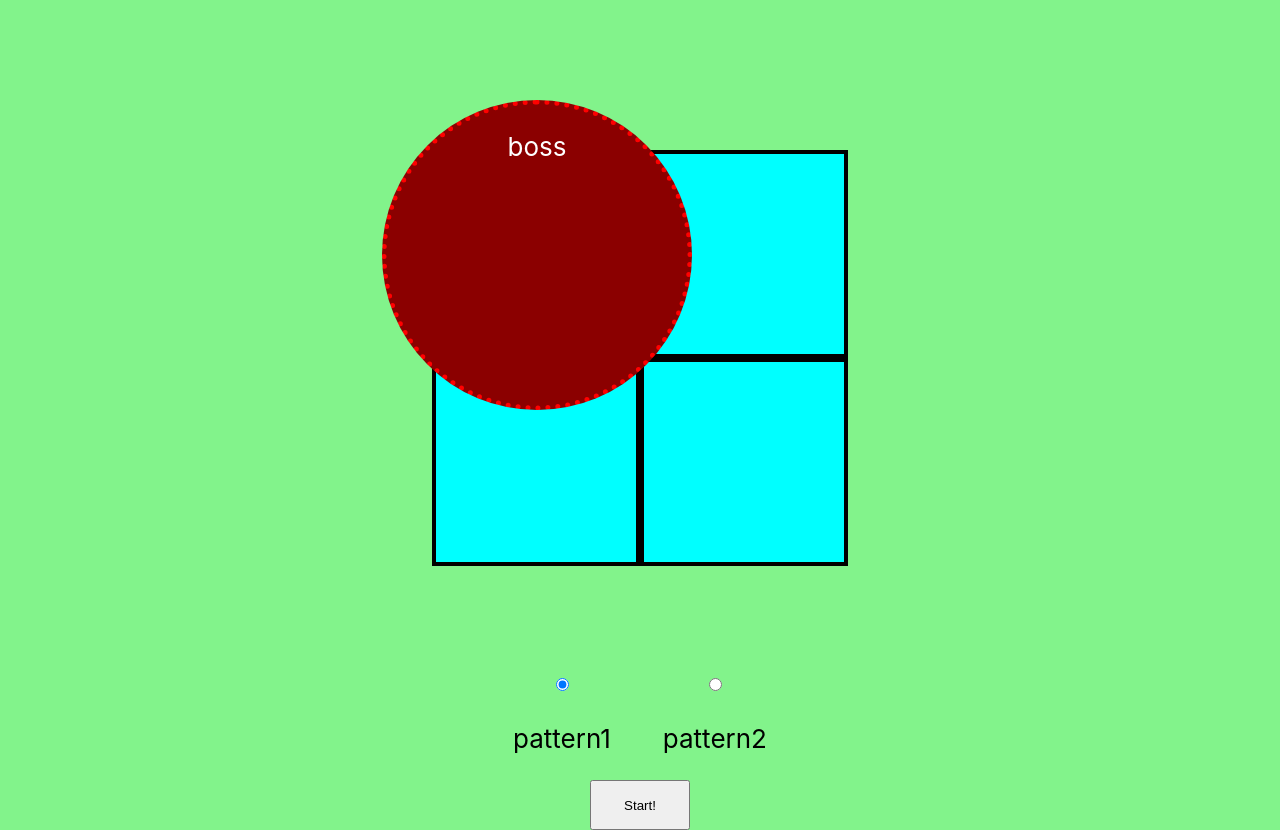
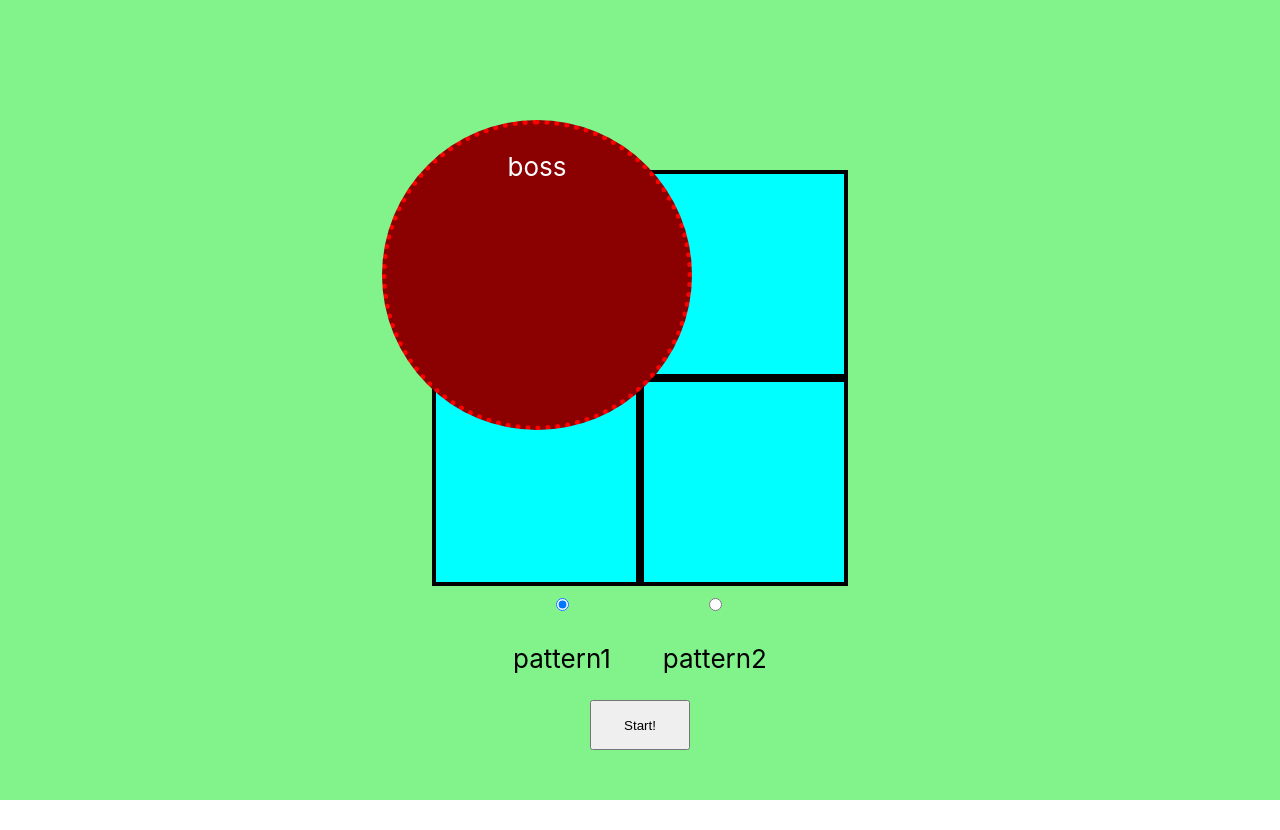
Before and after one commit to yuu-sky20/gabugabu, a React (Create React App) app: page / in a window 1280 px wide. After the commit the page ends 800 px from the top, so only its background shows below. Built offline with nearby package versions, Linux system fonts and the light colour scheme.

Commit message:
Forbidden scroll

```diff
--- a/src/App.css
+++ b/src/App.css
@@ -1,10 +1,12 @@
 .App {
   text-align: center;
+  overflow: hidden;
 }
 
 .App-header {
   background-color: #82f38b;
   min-height: 100vh;
+  max-height: 100vh;
   display: flex;
   flex-direction: column;
   align-items: center;
@@ -66,7 +68,6 @@
   align-content: center;
   flex-direction: row;
   gap: 2em;
-  margin-top: 100px;
 }
 
 .radio-btn-wrapper p {
@@ -90,7 +91,7 @@
     border-radius: 200px;
   }
   .stage {
-    margin-top: 50px;
+    margin-top: 30px;
   }
 }
 
@@ -105,6 +106,6 @@
     border-radius: 300px;
   }
   .stage {
-    margin-top: 150px;
+    margin-top: 120px;
   }
 }
```
